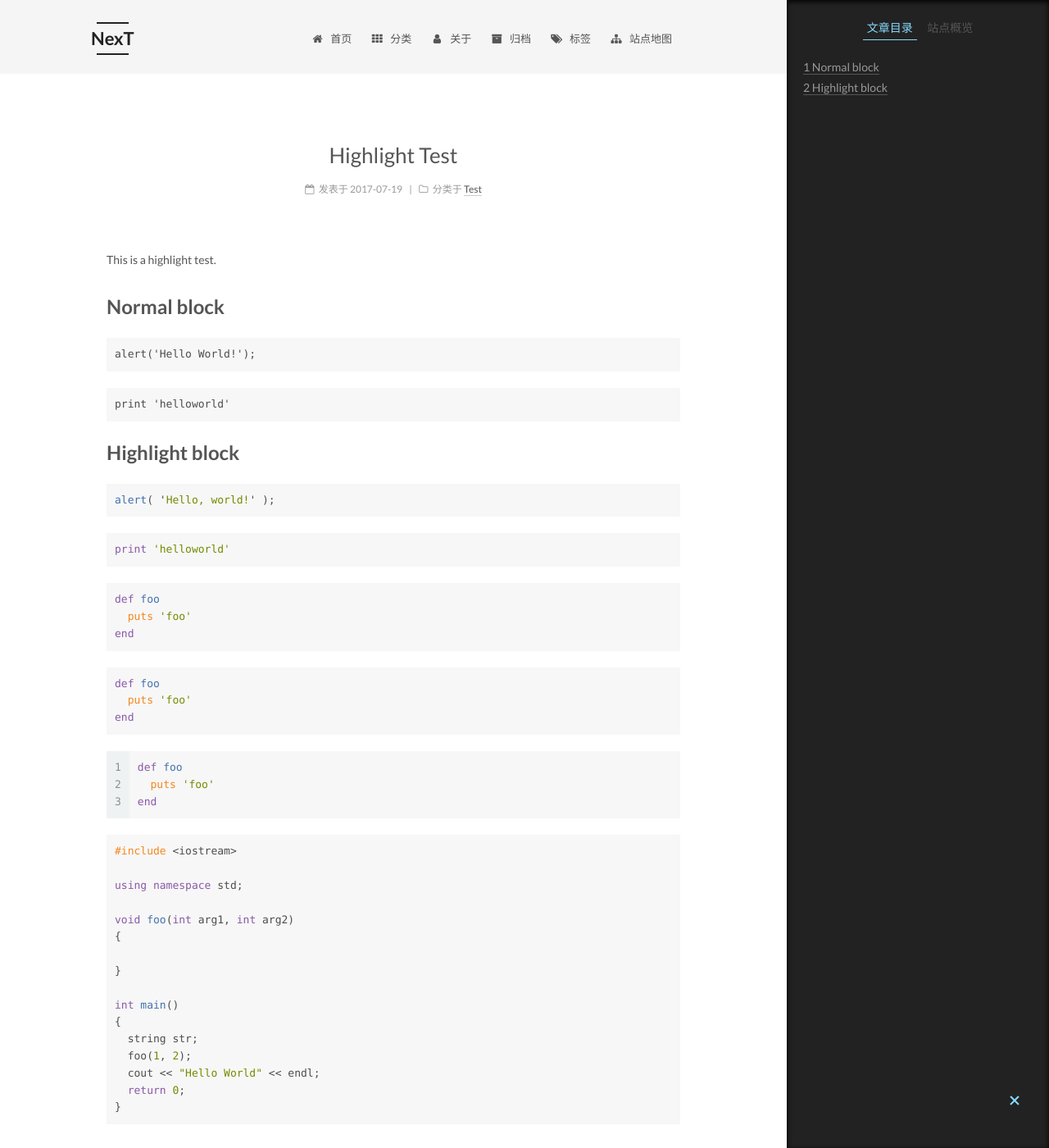
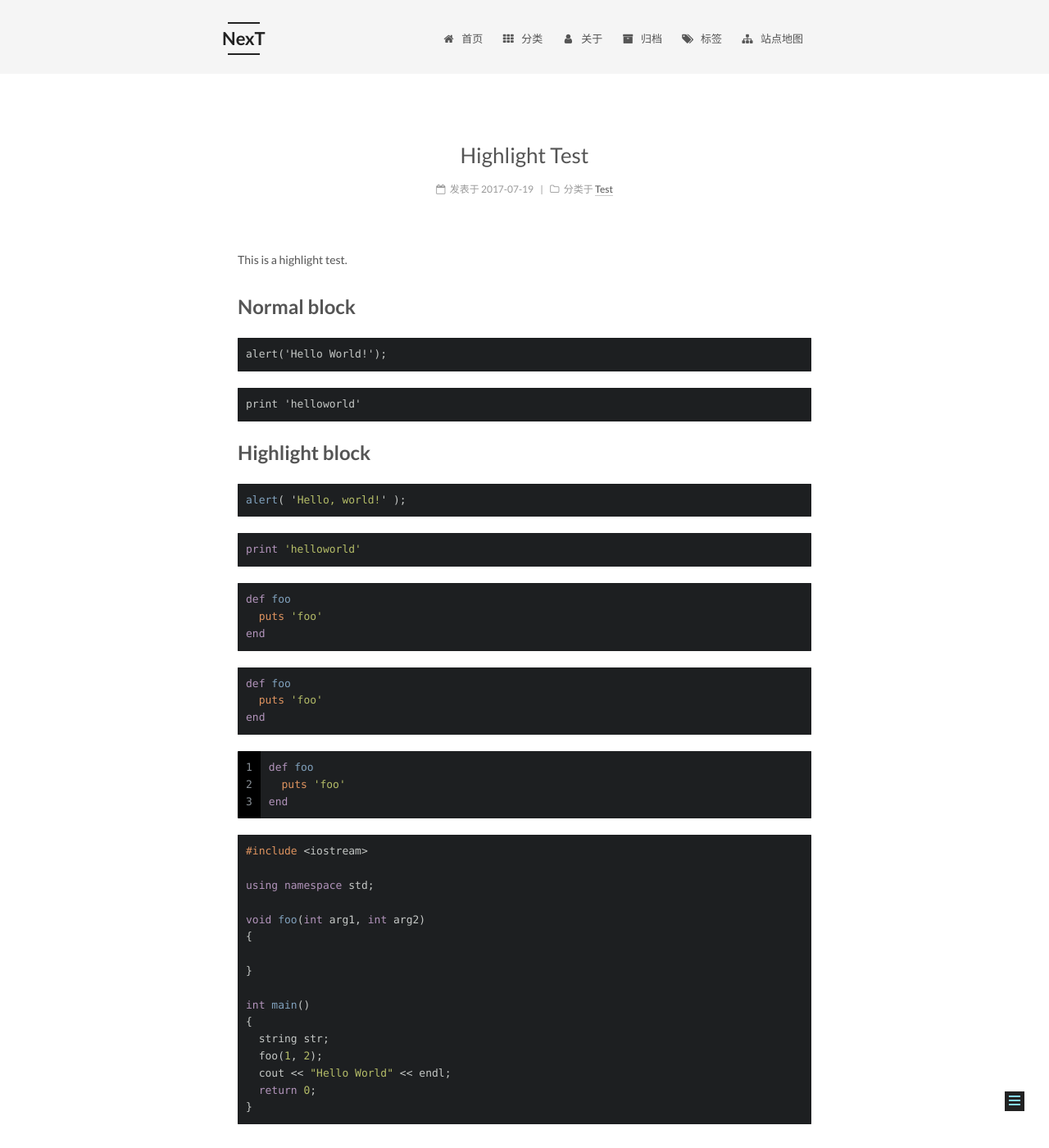
Before and after one commit to justxhk/justxhk.github.io, a Jekyll site: the page built from _posts/2017-07-19-highlight-test.md, in a window 1280 px wide and 1400 px high. Shown: the whole window at 82% size. Built offline with Jekyll 4.4.1, drawn with Linux system fonts in a browser that asks for light colours.

Commit message:
config change

```diff
--- a/_config.yml
+++ b/_config.yml
@@ -263,7 +263,7 @@ sidebar:
   #  - always  expand for all pages automatically
   #  - hide    expand only when click on the sidebar toggle icon.
   #  - remove  Totally remove sidebar including sidebar toggle.
-  display: post
+  display: hide
   #display: always
   #display: hide
   #display: remove
@@ -352,7 +352,7 @@ custom_logo:
 # Available value:
 #    normal | night | night eighties | night blue | night bright
 # https://github.com/chriskempson/tomorrow-theme
-highlight_theme: normal
+highlight_theme: night
 
 
 # ---------------------------------------------------------------
```
Also changed, not shown: 1 other file.
